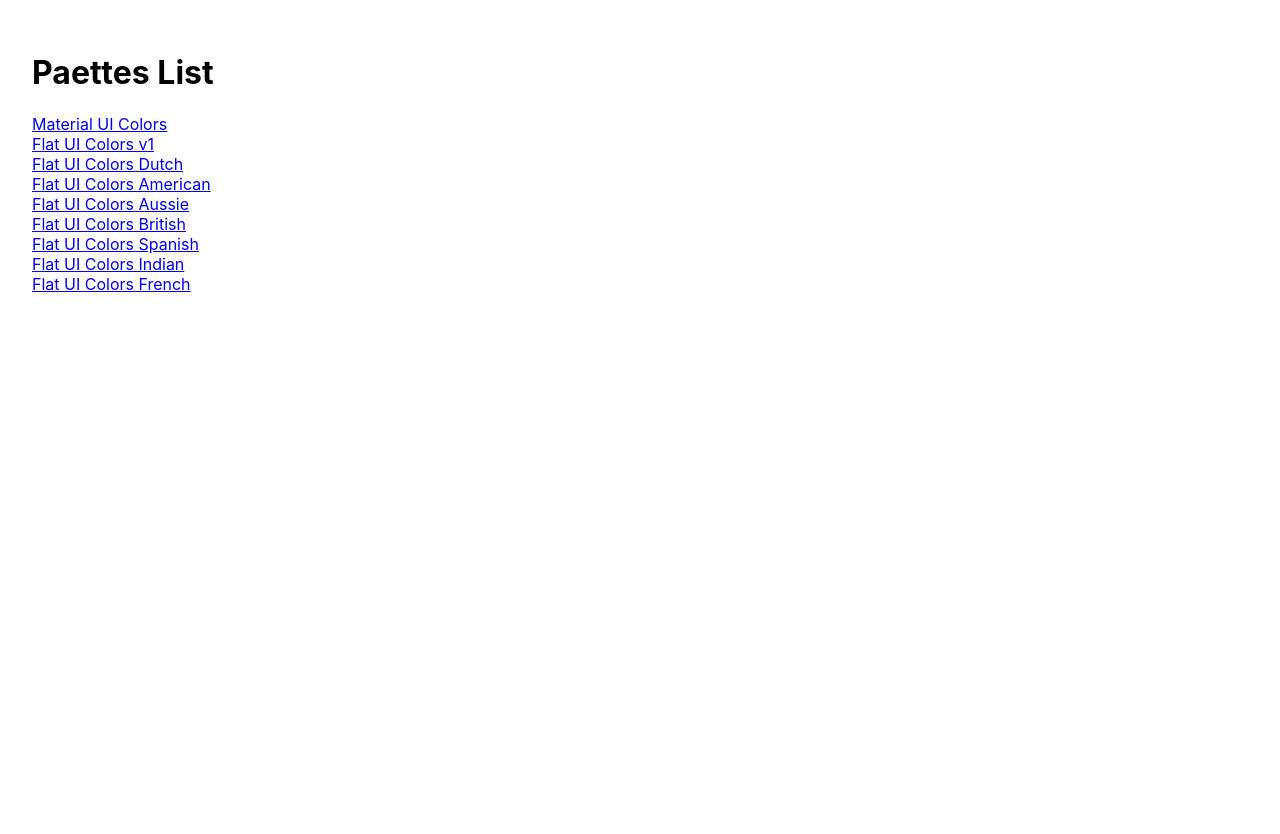
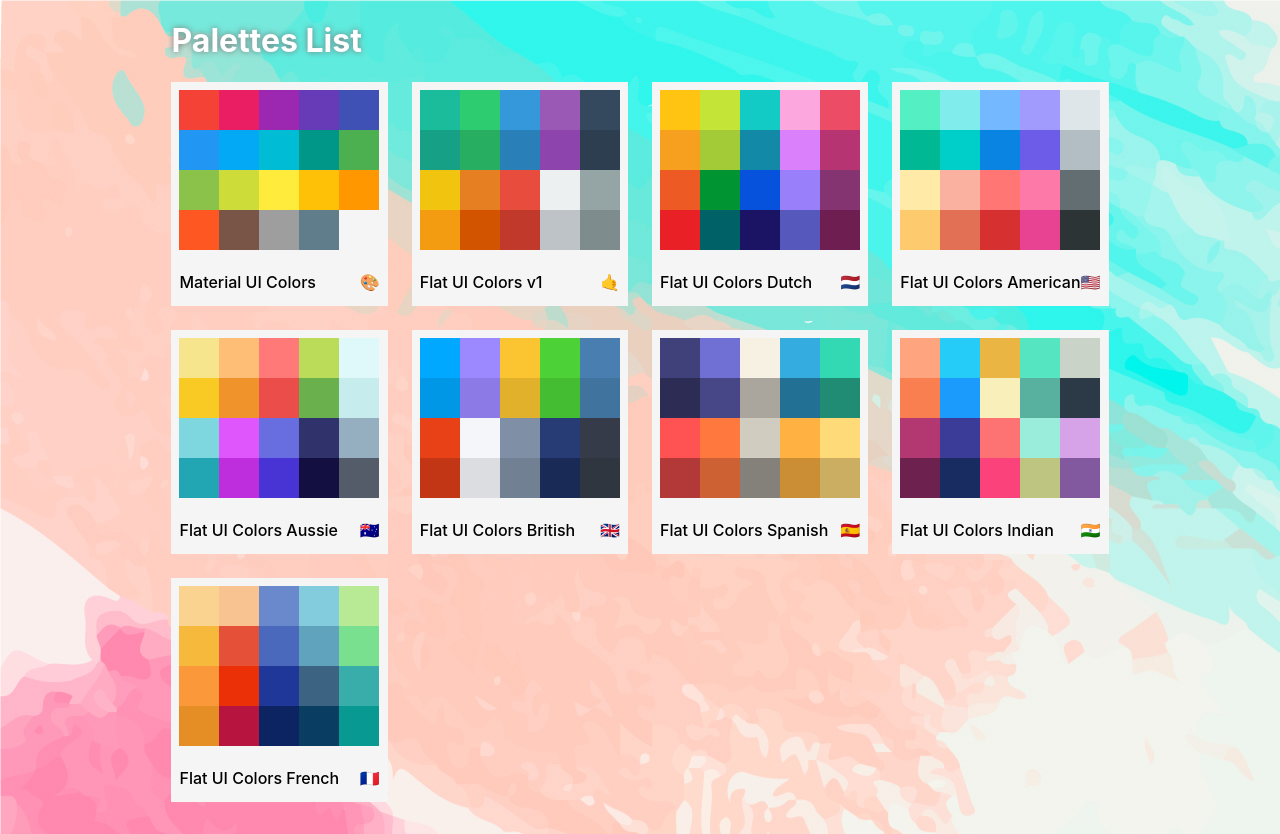
Before and after one commit to kareemkasem/Colorite, a React (Create React App) app: page / in a window 1280 px wide. Before the commit the page ends 800 px from the top, so only its background shows below. Built offline with nearby package versions, Linux system fonts and the light colour scheme.

Commit message:
added the palette list homepage and modified routing a little

```diff
--- a/package.json
+++ b/package.json
@@ -5,6 +5,7 @@
   "dependencies": {
     "@material-ui/core": "^4.10.2",
     "@material-ui/icons": "^4.9.1",
+    "@material-ui/styles": "^4.10.0",
     "@testing-library/jest-dom": "^4.2.4",
     "@testing-library/react": "^9.3.2",
     "@testing-library/user-event": "^7.1.2",
--- a/src/App.js
+++ b/src/App.js
@@ -5,7 +5,6 @@
 import "./styles/App.css";
 
 import Palette from "./Palette";
-import paletteList from "./PaletteList";
 import PaletteList from "./PaletteList";
 
 function App() {
@@ -26,7 +25,7 @@
             />
           )}
         />
-        <Route render={() => <h1>lol go back nigga</h1>} />
+        <Route render={() => <h1>lol, wrong direction. go back nigga.</h1>} />
       </Switch>
     </div>
   );
--- /dev/null
+++ b/src/MiniPalette.jsx
@@ -0,0 +1,57 @@
+import React from "react";
+import { withStyles } from "@material-ui/styles";
+import { withRouter } from "react-router-dom";
+
+const styles = {
+  root: {
+    display: "flex",
+    flexDirection: "column",
+    background: "#F5F5F5",
+    "&:hover": {
+      cursor: "pointer",
+      boxShadow: "0px 0px 8px 1px rgba(161,152,161,1)",
+      transform: "scale(1.02)",
+    },
+  },
+  smallBox: {
+    width: "40px",
+    height: "40px",
+  },
+  colors: {
+    display: "grid",
+    gridTemplateColumns: "repeat(5, 1fr)",
+    gridTemplateRows: "repeat(4, 1fr)",
+    width: "fit-content",
+    padding: "0.5rem",
+  },
+  footer: {
+    display: "flex",
+    flexDirection: "row",
+    justifyContent: "space-between",
+    padding: "0.5rem",
+    fontSize: "1rem",
+    lineHeight: "0",
+    fontWeight: "500",
+  },
+};
+
+function MiniPalette(props) {
+  const { classes, paletteName, id, emoji, colors } = props;
+  const colorGrid = colors.map((c) => (
+    <div className={classes.smallBox} style={{ background: c.color }}></div>
+  ));
+
+  const goToPalette = () => props.history.push(`/palette/${id}`);
+
+  return (
+    <div className={classes.root} onClick={goToPalette}>
+      <div className={classes.colors}>{colorGrid}</div>
+      <div className={classes.footer}>
+        <p>{paletteName}</p>
+        <p>{emoji}</p>
+      </div>
+    </div>
+  );
+}
+
+export default withRouter(withStyles(styles)(MiniPalette));
--- a/src/Navbar.jsx
+++ b/src/Navbar.jsx
@@ -1,16 +1,16 @@
 import React, { Component } from "react";
-import { Link } from "react-router-dom";
-import Slider, { range } from "rc-slider";
+import { withRouter } from "react-router-dom";
+import Slider from "rc-slider";
 import "rc-slider/assets/index.css";
 import MenuItem from "@material-ui/core/MenuItem";
 import Select from "@material-ui/core/Select";
 import Snackbar from "@material-ui/core/Snackbar";
 import IconButton from "@material-ui/core/IconButton";
 import CloseIcon from "@material-ui/icons/Close";
-
+import ArrowBackIosIcon from "@material-ui/icons/ArrowBackIos";
 import "./styles/Navbar.css";
 
-export default class Navbar extends Component {
+class Navbar extends Component {
   constructor(props) {
     super(props);
     this.state = {
@@ -28,12 +28,20 @@
     this.setState({ open: false });
   };
 
+  goBack = () => {
+    this.props.history.goBack();
+  };
+
   render() {
     const { level, changeLevel } = this.props;
     return (
       <header className="Navbar">
         <div className="logo">
-          <Link to="/">color picker</Link>
+          <ArrowBackIosIcon
+            onClick={this.goBack}
+            style={{ cursor: "pointer" }}
+          />
+          <p>color picker</p>
         </div>
         <div className="slider-container">
           <span>level: {level}</span>
@@ -72,3 +80,5 @@
     );
   }
 }
+
+export default withRouter(Navbar);
--- a/src/PaletteList.jsx
+++ b/src/PaletteList.jsx
@@ -1,17 +1,50 @@
 import React, { Component } from "react";
-import { Link } from "react-router-dom";
+import { withStyles } from "@material-ui/styles";
 import seedColors from "./seedColors";
+import listBackground from "./assets/listBackground.jpg";
 
-export default class PaletteList extends Component {
+import MiniPalette from "./MiniPalette";
+
+const styles = {
+  root: {
+    display: "flex",
+    flexDirection: "column",
+    alignItems: "center",
+    backgroundImage: `url(${listBackground})`,
+    paddingBottom: "2rem",
+  },
+  header: {
+    display: "flex",
+    justifyContent: "start",
+    "& h1": {
+      color: "white",
+      textShadow: "0px 0px 6px #777777",
+    },
+  },
+  palettes: {
+    display: "grid",
+    gridTemplateColumns: "repeat(4, 1fr)",
+    gridGap: "1.5rem",
+  },
+};
+
+class PaletteList extends Component {
   render() {
+    const { classes } = this.props;
     const paths = seedColors.map((palette) => {
-      return <Link to={`/palette/${palette.id}`}> {palette.paletteName} </Link>;
+      return <MiniPalette {...palette} />;
     });
     return (
-      <div style={{ display: "flex", flexDirection: "column", margin: "2rem" }}>
-        <h1>Paettes List</h1>
-        {paths}
+      <div className={classes.root}>
+        <div className={classes.content}>
+          <div className={classes.header}>
+            <h1>Palettes List</h1>
+          </div>
+          <div className={classes.palettes}>{paths}</div>
+        </div>
       </div>
     );
   }
 }
+
+export default withStyles(styles)(PaletteList);
--- a/src/styles/Navbar.css
+++ b/src/styles/Navbar.css
@@ -13,14 +13,24 @@
   height: 100%;
   margin-right: 15px;
   padding: 0 10px;
-  font-size: 23px;
+  font-size: 1.6rem;
   font-family: "roboto", sans-serif;
   background: #eceff1;
 }
 
 .logo a {
-  text-decoration: none;
   color: black;
+}
+
+.logo a:hover,
+.logo a:focus {
+  color: rgb(212, 64, 64);
+  outline: none;
+}
+
+.logo p {
+  font-weight: 400;
+  margin-top: 17px;
 }
 
 .slider {
```
Also changed, not shown: src/assets/listBackground.jpg (added).
